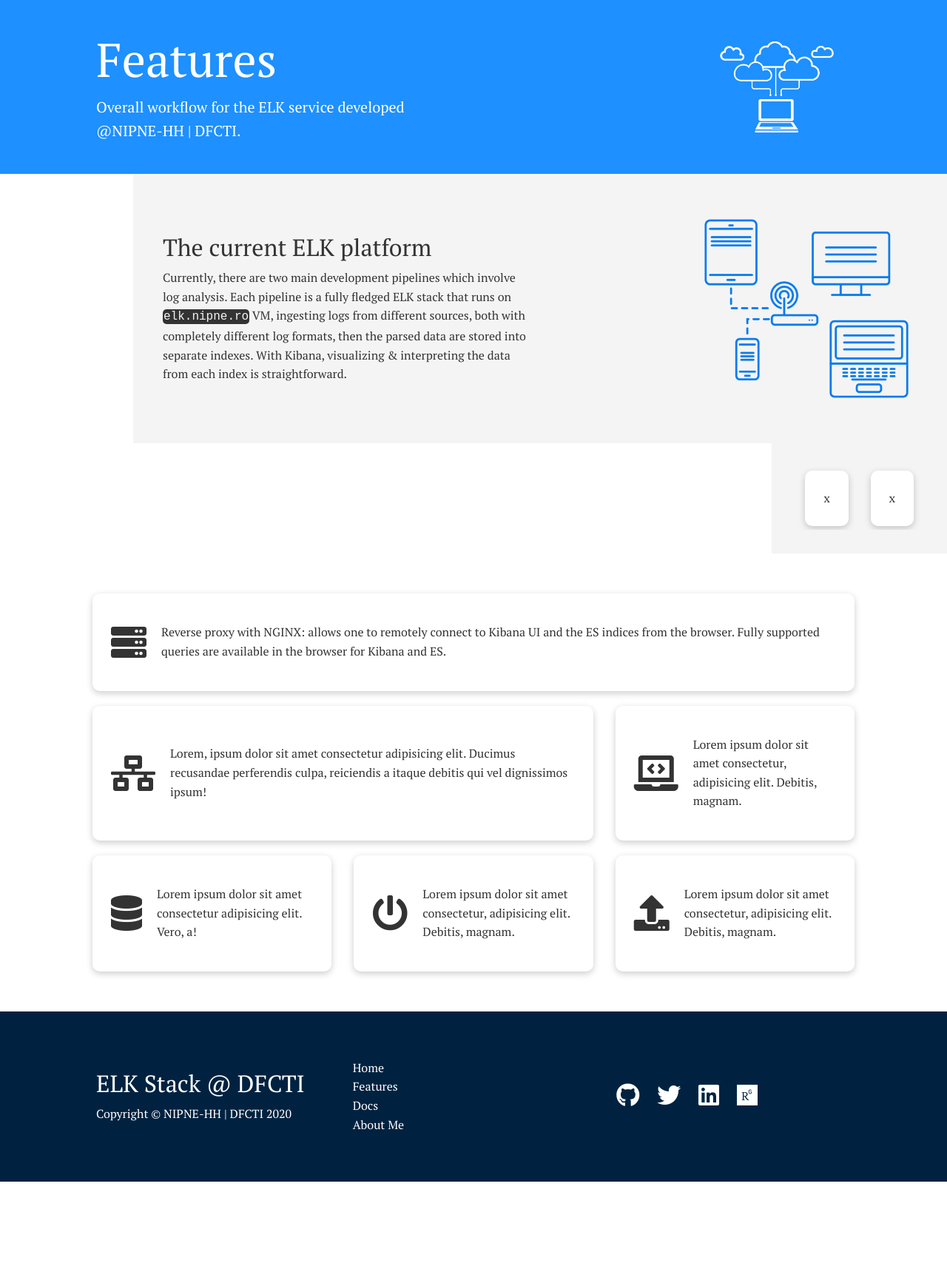
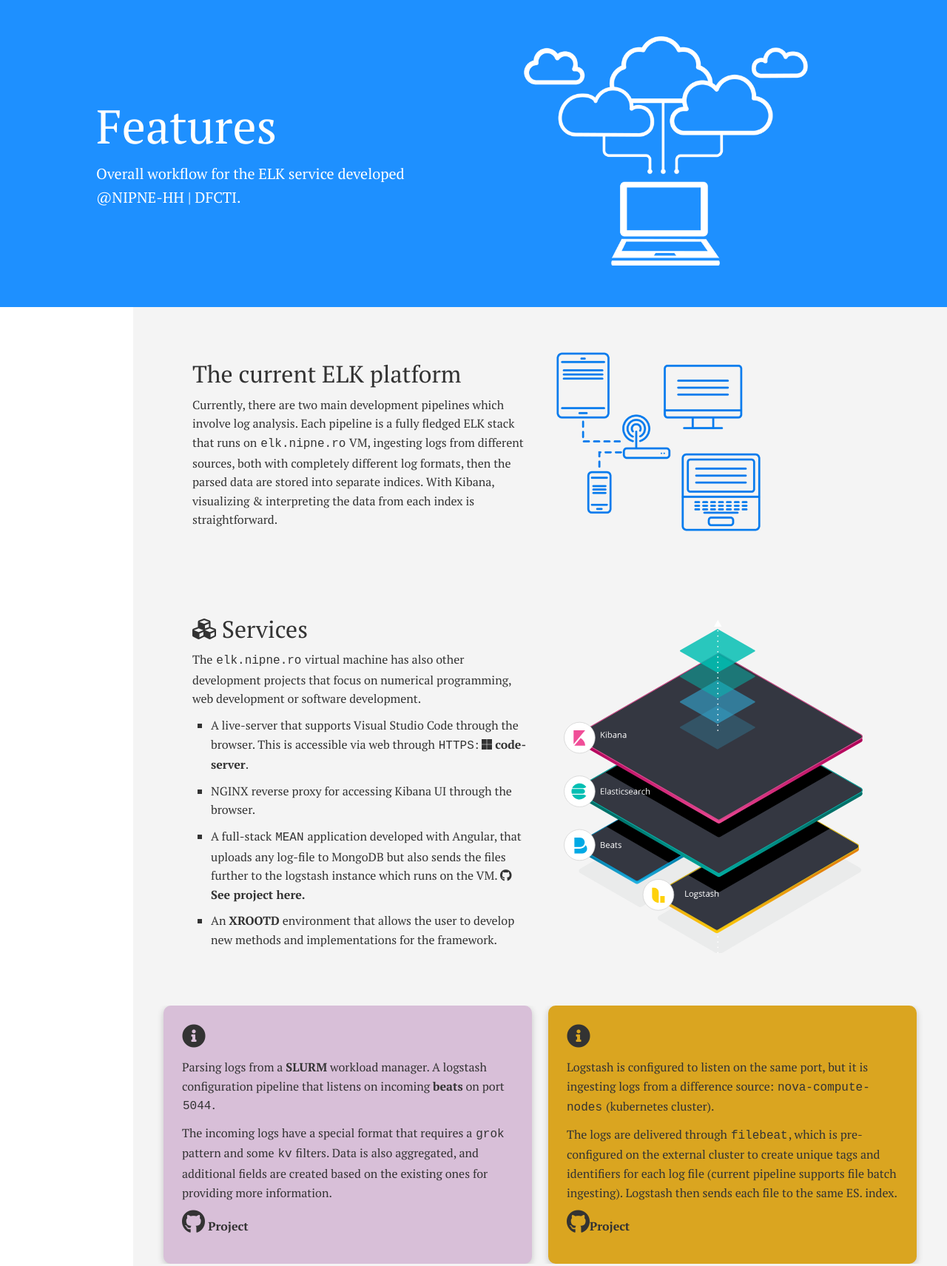
Before and after one commit to basavyr/modern-static-website, a plain HTML site: page public/features.html in a window 1280 px wide. Shown: the part 80-1791 px from the top of the page at 74% size. Before the commit the page ends 1677 px from the top, so only its background shows below. Drawn offline with Linux system fonts and the light colour scheme.

Commit message:
fixes the cards orientation. extended the Features page

```diff
--- a/css/style.css
+++ b/css/style.css
@@ -1,6 +1,7 @@
 @import url("https://fonts.googleapis.com/css2?family=Noto+Sans+JP&display=swap");
 @import url('https://fonts.googleapis.com/css2?family=Playfair+Display:wght@500&display=swap');
 @import url('https://fonts.googleapis.com/css2?family=PT+Serif&family=Playfair+Display:wght@500&display=swap');
+@import url('https://fonts.googleapis.com/css2?family=PT+Serif:wght@700&display=swap');
 :root {
     --primary-color: #1e90ff;
     --secondary-color: #002240;
@@ -33,6 +34,7 @@ ul {
 a {
     text-decoration: none;
     color: #333;
+    font-weight: bold;
 }
 
 h1,
@@ -52,8 +54,8 @@ img {
 
 code,
 pre {
-    background: #333;
-    color: whitesmoke;
+    /* background: #333; */
+    color: #333;
     padding: 1px;
     border-radius: 5px;
     font-family: 'Courier New', Courier, monospace;
@@ -92,6 +94,7 @@ pre {
 
 .navbar a {
     color: #333;
+    /* background-color: whitesmoke; */
     padding: 10px;
     margin: 0 5px;
 }
@@ -130,11 +133,11 @@ pre {
 }
 
 .showcase-text {
-    animation: slideInFromLeft 1s ease-in;
+    animation: slideInFromLeft 0.6s ease-in;
 }
 
 .showcase-text2 {
-    animation: slideInFromRight 0.85s ease-in;
+    animation: slideInFromRight 0.65s ease-in;
 }
 
 .showcase-form {
@@ -145,7 +148,7 @@ pre {
     padding: 40px;
     z-index: 100;
     justify-self: flex-end;
-    animation: slideInFromRight 1s ease-in;
+    animation: slideInFromRight 0.6s ease-in;
 }
 
 .showcase-form .form-control {
@@ -173,7 +176,7 @@ pre {
     bottom: -70px;
     right: 0;
     left: 0;
-    background: #fff;
+    background: white;
     transform: skewY(-3deg);
     -webkit-transform: skewY(-3deg);
     -moz-transform: skewY(-3deg);
@@ -185,7 +188,7 @@ pre {
 
 .stats {
     padding-top: 100px;
-    animation: slideInFromBottom 1s ease-in;
+    animation: slideInFromBottom 0.8s ease-in-out;
 }
 
 .stats-heading {
@@ -357,7 +360,7 @@ pre {
 
 /* Tablets and under */
 
-@media (max-width: 768px) {
+@media (max-width: 800px) {
     .grid,
     .showcase .grid,
     .stats .grid,
@@ -369,17 +372,26 @@ pre {
         grid-template-rows: 1fr;
     }
     .showcase {
-        height: 450px;
+        height: 700px;
+    }
+    .showcase img {
+        width: 50%;
+        padding-bottom: 50px;
     }
     .showcase-text {
-        text-align: center;
+        text-align: left;
         margin-top: 40px;
-        animation: slideInFromTop 1s ease-in;
+        animation: slideInFromTop 0.8s ease-in;
+    }
+    .showcase-text2 {
+        text-align: left;
+        margin-top: 40px;
+        animation: slideInFromBottom 0.85s ease-in;
     }
     .showcase-form {
         justify-self: center;
         margin: auto;
-        animation: slideInFromBottom 1s ease-in;
+        animation: slideInFromBottom 0.8s ease-in;
     }
     .cli .grid>*:first-child {
         grid-column: 1;
@@ -388,7 +400,7 @@ pre {
     .features-head,
     .features-sub-head,
     .docs-head {
-        text-align: center;
+        text-align: left;
     }
     .features-head img,
     .features-sub-head img,
@@ -406,16 +418,26 @@ pre {
 
 @media (max-width: 500px) {
     .navbar {
-        height: 110px;
+        height: 120px;
     }
     .navbar .flex {
         flex-direction: column;
     }
+    /* .logo {
+        font-weight: 4vh;
+    } */
     .navbar ul {
         padding: 10px;
-        background-color: rgba(0, 0, 0, 0.1);
+        /* background-color: rgba(0, 0, 0, 0.1); */
+    }
+    .showcase {
+        height: 700px;
+    }
+    .showcase img {
+        width: 60%;
+        padding-bottom: 50px;
     }
     .showcase-form {
-        width: 300px;
+        width: 400px;
     }
 }
--- a/css/utilities.css
+++ b/css/utilities.css
@@ -11,12 +11,14 @@
     border-radius: 10px;
     box-shadow: 0 3px 10px rgba(0, 0, 0, 0.2);
     padding: 25px;
-    margin: 5px;
+    margin: 1px;
     text-align: left;
+    height: inherit;
 }
 
 .card:hover {
     background-color: whitesmoke;
+    box-shadow: 0 3px 10px rgba(0, 0, 0, 0.4);
     color: black;
 }
 
--- a/public/features.html
+++ b/public/features.html
@@ -7,6 +7,9 @@
     <link rel="stylesheet" href="https://cdnjs.cloudflare.com/ajax/libs/font-awesome/5.15.1/css/all.min.css" integrity="sha512-+4zCK9k+qNFUR5X+cKL9EIR+ZOhtIloNl9GIKS57V1MyNsYpYcUrUeQc9vNfzsWfV28IaLL3i96P9sdNyeRssA==" crossorigin="anonymous" />
     <link rel="stylesheet" href="../css/utilities.css">
     <link rel="stylesheet" href="../css/style.css">
+    <link rel="stylesheet" href="https://use.fontawesome.com/releases/v5.15.1/css/all.css" integrity="sha384-vp86vTRFVJgpjF9jiIGPEEqYqlDwgyBgEF109VFjmqGmIY/Y4HV4d3Gp2irVfcrp" crossorigin="anonymous">
+
+
     <title>ELK @ NIPNE-HH | DFCTI</title>
 </head>
 
@@ -29,35 +32,88 @@
     <!-- Head -->
     <section class="features-head bg-primary py-3">
         <div class="container grid">
-            <div>
+            <div class="showcase-text">
                 <h1 class="xl">Features</h1>
                 <p class="lead">
                     Overall workflow for the ELK service developed @NIPNE-HH | DFCTI.
                 </p>
             </div>
-            <img src="../images/cloud.png" alt="">
+            <div class="showcase-text2">
+                <img src="../images/cloud.png" alt="" style="width: 100%;">
+            </div>
         </div>
     </section>
 
     <!-- Sub head -->
     <section class="features-sub-head bg-light py-3">
-        <div class="container grid">
-            <div>
-                <h1 class="md">The current ELK platform</h1>
-                <p>Currently, there are two main development pipelines which involve log analysis. Each pipeline is a fully fledged ELK stack that runs on <code>elk.nipne.ro</code> VM, ingesting logs from different sources, both with completely different
-                    log formats, then the parsed data are stored into separate indexes. With Kibana, visualizing & interpreting the data from each index is straightforward.</p>
+        <div class="container">
+            <div class="container grid">
+                <div>
+                    <h1 class="md">The current ELK platform</h1>
+                    <p>Currently, there are two main development pipelines which involve log analysis. Each pipeline is a fully fledged ELK stack that runs on <code>elk.nipne.ro</code> VM, ingesting logs from different sources, both with completely different
+                        log formats, then the parsed data are stored into separate indices. With Kibana, visualizing & interpreting the data from each index is straightforward.</p>
+                </div>
+                <div>
+                    <img src="../images/server2.png" alt="">
+                </div>
             </div>
-            <img src="../images/server2.png" alt="">
         </div>
     </section>
+
+    <!-- Sub head -->
+    <section class="features-sub-head bg-light py-3">
+        <div class="container">
+            <div class="container grid">
+                <div>
+                    <h1 class="md"> <i class="fas fa-cubes"></i> Services</h1>
+                    <p>The <code>elk.nipne.ro</code> virtual machine has also other development projects that focus on numerical programming, web development or software development.</p>
+                    <ul style="list-style-type: square ;padding-left: 25px;">
+                        <li>
+                            <p>A live-server that supports Visual Studio Code through the browser. This is accessible via web through <code>HTTPS</code>:
+                                <a href="https://github.com/cdr/code-server"> <i class="fab fa-microsoft"></i> code-server</a>.
+                            </p>
+                        </li>
+                        <li>
+                            <p>NGINX reverse proxy for accessing Kibana UI through the browser.</p>
+                        </li>
+                        <li>
+                            <p>A full-stack <code>MEAN</code> application developed with Angular, that uploads any log-file to MongoDB but also sends the files further to the logstash instance which runs on the VM.
+                                <a href="https://github.com/basavyr/elk_mean_loggingWebApp"><i class="fab fa-github"></i> See project here.</a>
+                            </p>
+                        </li>
+                        <li>
+                            <p>An <a href="https://xrootd.slac.stanford.edu/">XROOTD</a> environment that allows the user to develop new methods and implementations for the framework.</p>
+                        </li>
+                    </ul>
+                </div>
+                <div>
+                    <img src="/images/elk-stack-elkb-diagram.svg" alt="" style="width: 100%;">
+                    <!-- <a href="https://github.com/basavyr/elk_NIPNE_DFCTI/blob/master/ELKsetupDFCTI.png"><img src="../images/ELKsetupDFCTI.png" alt="" style="width: 100%;"></a> -->
+                </div>
+            </div>
+        </div>
+    </section>
+
     <!-- Sub head -->
     <section class="features-sub-head bg-light py-3">
         <div class="container">
 
         </div>
         <div class="container grid">
-            <div class="card">x</div>
-            <div class="card">x</div>
+            <div class="card" style="background-color:thistle;">
+                <i class="fas fa-info-circle fa-2x"></i>
+                <p>Parsing logs from a <a href="https://slurm.schedmd.com/documentation.html">SLURM</a> workload manager. A logstash configuration pipeline that listens on incoming <a href="https://www.elastic.co/beats/filebeat">beats</a> on port <code>5044</code>.</p>
+                <p>The incoming logs have a special format that requires a <code>grok</code> pattern and some <code>kv</code> filters. Data is also aggregated, and additional fields are created based on the existing ones for providing more information.</p>
+                <p><a href="https://github.com/basavyr/elk_NIPNE_DFCTI"><i class="fab fa-github fa-2x"></i> Project</a></p>
+            </div>
+            <div class="card" style="background-color:goldenrod;">
+                <i class="fas fa-info-circle fa-2x"></i>
+                <p>Logstash is configured to listen on the same port, but it is ingesting logs from a difference source: <code>nova-compute-nodes</code> (kubernetes cluster).</p>
+                <p>The logs are delivered through <code>filebeat</code>, which is pre-configured on the external cluster to create unique tags and identifiers for each log file (current pipeline supports file batch ingesting). Logstash then sends each file
+                    to the same ES. index.</p>
+                <p><a href="https://github.com/basavyr/ELK-Stack-macOS"><i class="fab fa-github fa-2x"></i>Project</a> </p>
+            </div>
+
         </div>
     </section>
 
```
Also changed, not shown: index.html (+11 -3 lines), public/aboutme.html (+4 -1 lines), public/docs.html (+3 -0 lines), images/elk-stack-elkb-diagram.svg (added).
